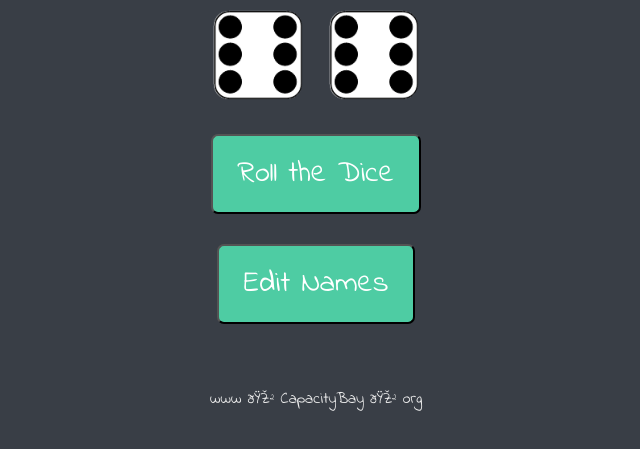
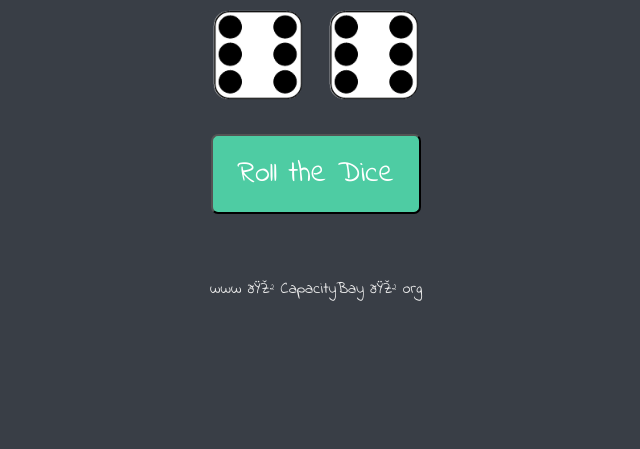
Before and after one commit to placidaxid/24th-Assignment, a plain HTML site: page index.html in a window 1280 px wide. Shown: the part 321-770 px from the top of the page, without its empty margins (324-964 px from the left). Drawn offline with Linux system fonts and the light colour scheme.

```diff
--- a/index.html
+++ b/index.html
@@ -9,17 +9,10 @@
   </head>
   <body>
     <script>
-        // Player name
+        // Players name
 var player1 = "Player 1";
 var player2 = "Player 2";
-// Function to change the player name
-function editNames() {
-   player1 = prompt("Change Player1 name");
-   player2 = prompt("Change player2 name");
-   document.querySelector("p.Player1").innerHTML = player1;
-   document.querySelector("p.Player2").innerHTML = player2;
 
-}
 // Function to roll the dice
 function rollTheDice() {
     setTimeout(function () {
@@ -65,12 +58,7 @@
             Roll the Dice
         </button>
     </div>
-    <div class="container bottom">
-        <button type="button" class="butn"
-            onClick="editNames()">
-            Edit Names
-        </button>
-    </div>
+
   </body>
 
   <footer>
```
